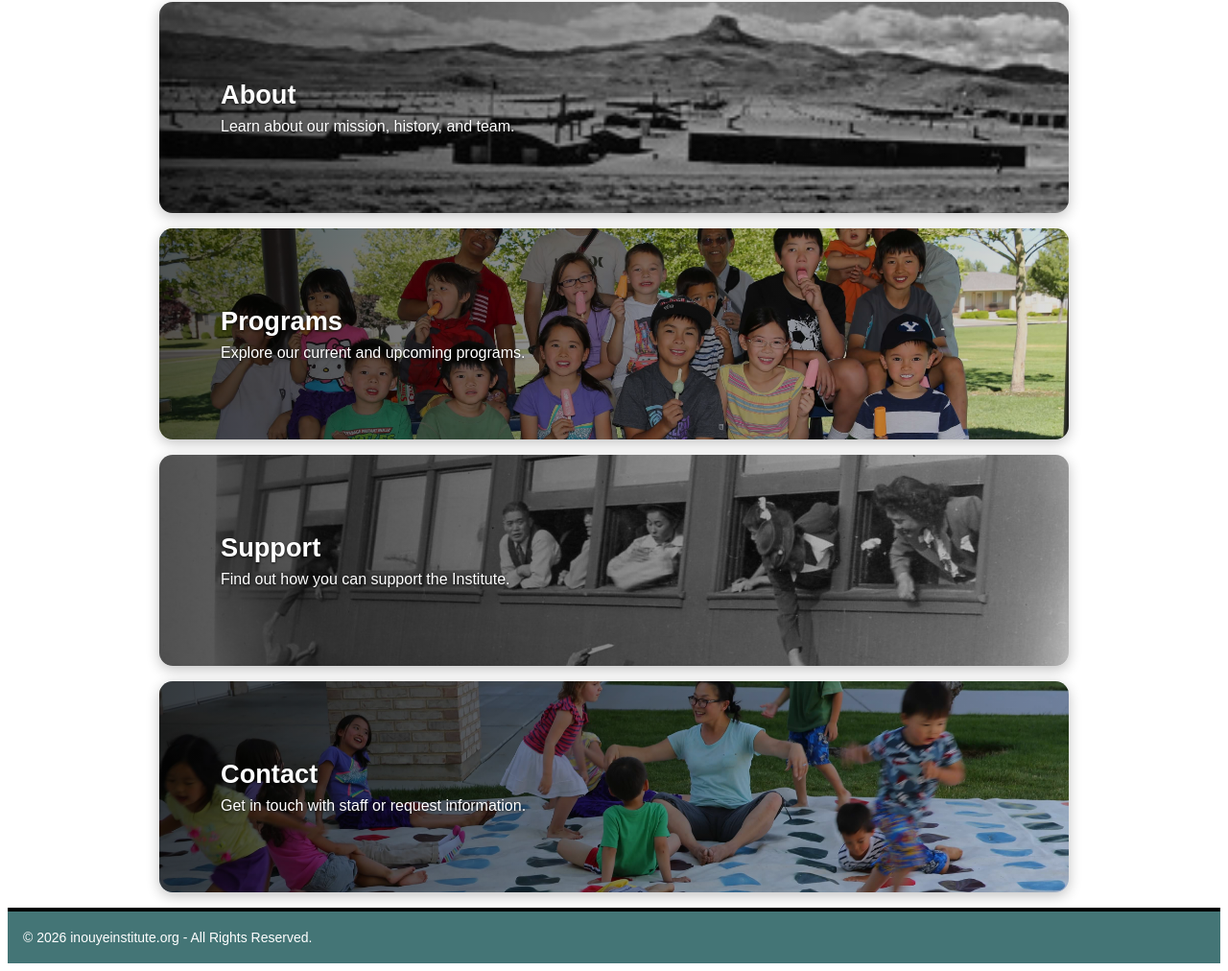
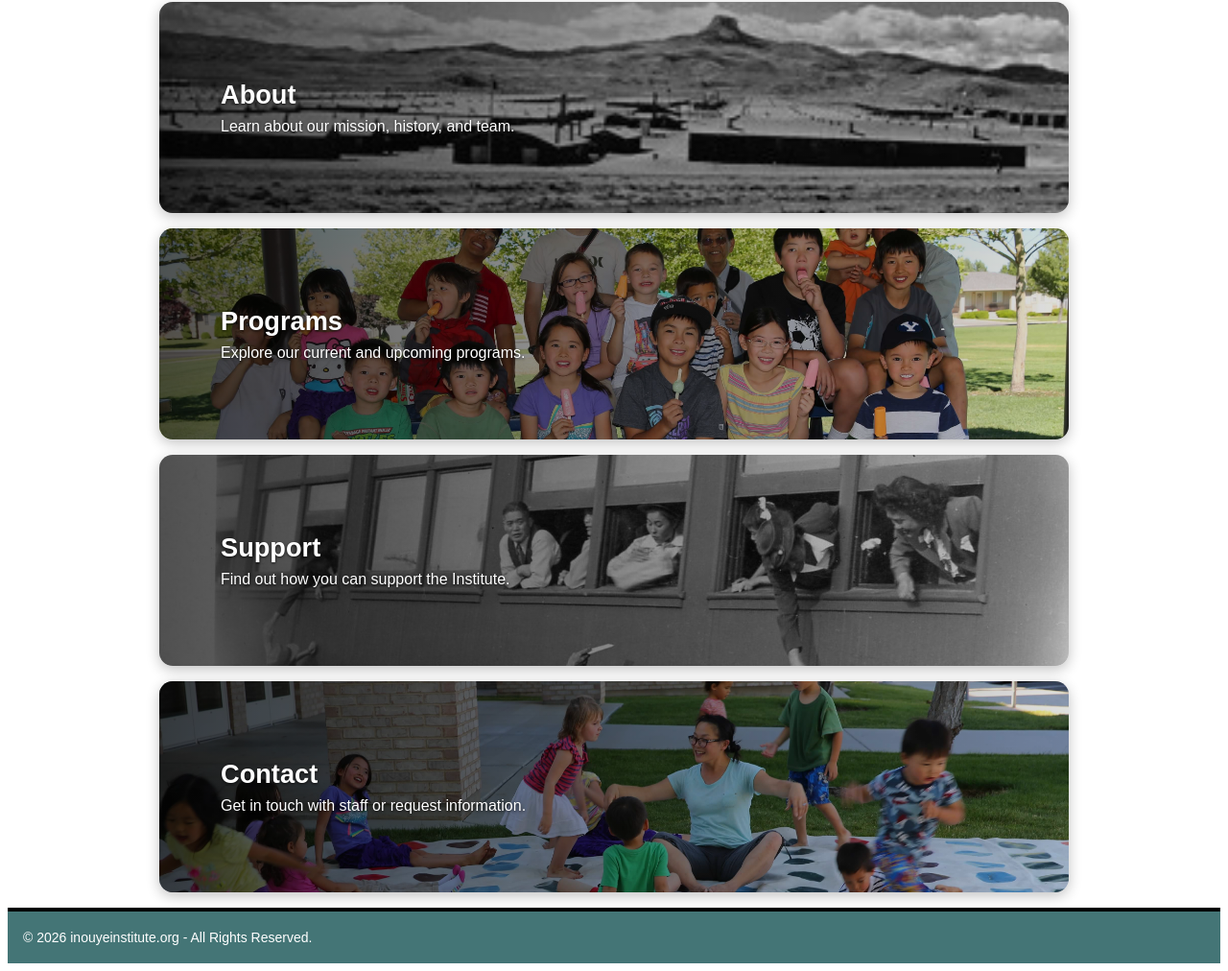
Before and after one commit to inouyeinstitute/index.html, a plain HTML site: page index.html in a window 1280 px wide. Shown: the part 90-1102 px from the top of the page at 96% size. Drawn offline with Linux system fonts and the light colour scheme; a web font is replaced by a local one.

Commit message:
recenter

```diff
--- a/home.css
+++ b/home.css
@@ -451,7 +451,7 @@ main {
 .feature-contact{background-image:linear-gradient(135deg,#e8fff0,#dfffe6);}
 .feature-contact-home{
   background-image:url("Giant twister.jpg");
-  background-position:center 30%;
+  background-position:center 20%;
 }
 
 /* Responsive: stack image above content on small screens */
```
